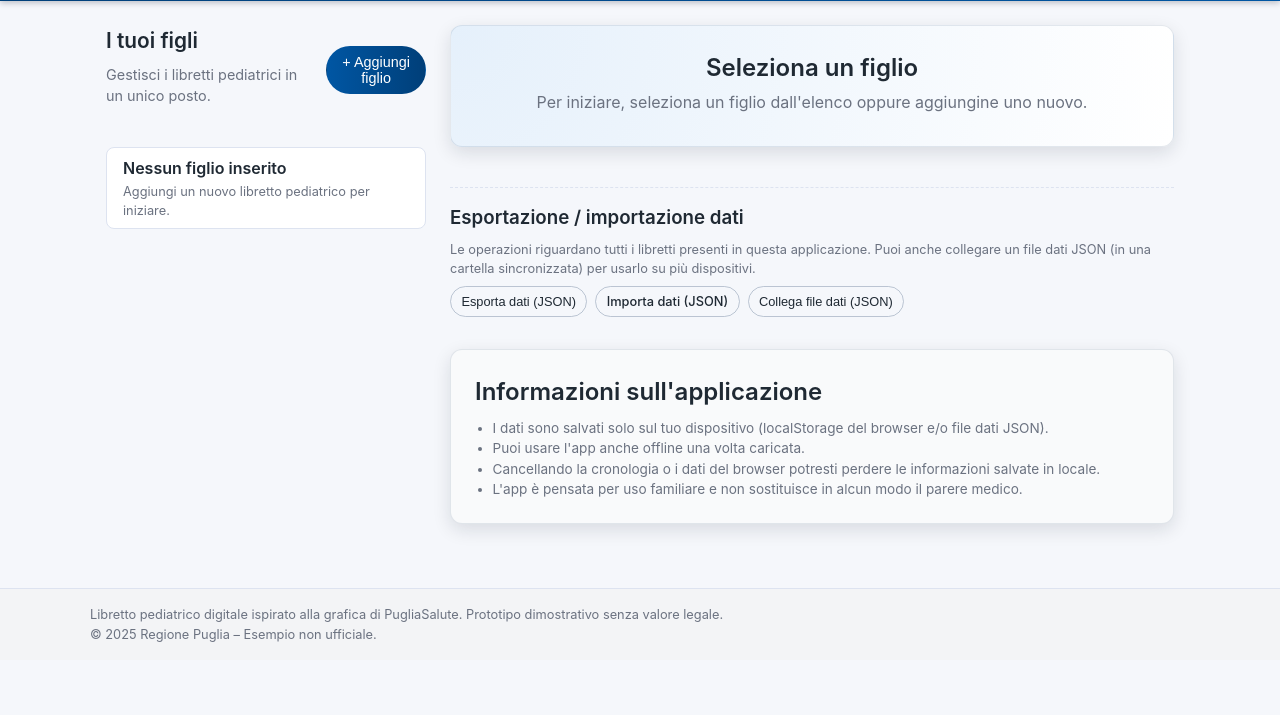
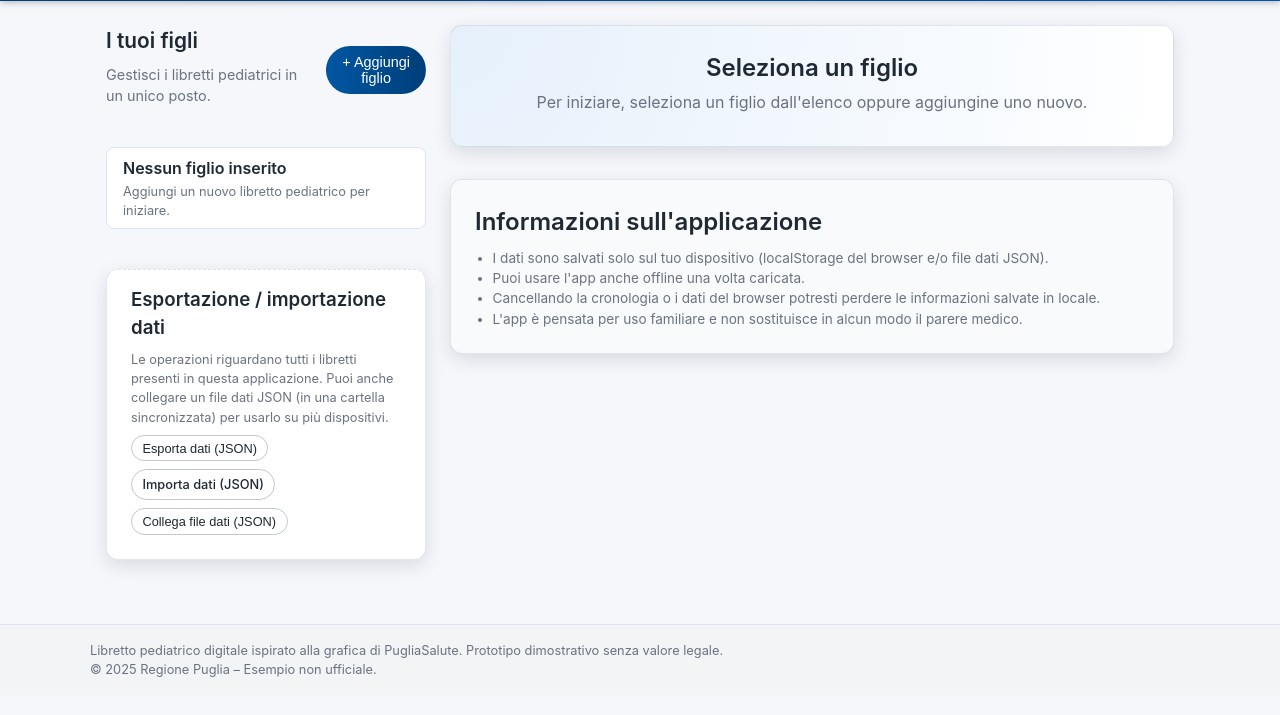
Before and after one commit to notael-lab/libretto-pediatrico, a plain HTML site: page index.html in a window 1280 px wide. Shown: the part 77-792 px from the top of the page. Drawn offline with nearby package versions, Linux system fonts and the light colour scheme.

Commit message:
Update index.html

```diff
--- a/index.html
+++ b/index.html
@@ -27,7 +27,7 @@
   </header>
 
   <main class="main container">
-    <!-- Pannello elenco figli -->
+    <!-- COLONNA SINISTRA: figli + backup -->
     <section id="children-panel" class="panel children-panel">
       <header class="panel-header">
         <div>
@@ -78,9 +78,32 @@
       <ul id="childrenList" class="children-list" aria-label="Elenco figli">
         <!-- generato da JavaScript -->
       </ul>
+
+      <!-- Backup / import / file dati - SEMPRE visibile -->
+      <section class="card backup-section">
+        <div class="section-header">
+          <h3>Esportazione / importazione dati</h3>
+          <p class="section-subtitle">
+            Le operazioni riguardano tutti i libretti presenti in questa applicazione.
+            Puoi anche collegare un file dati JSON (in una cartella sincronizzata) per usarlo su più dispositivi.
+          </p>
+        </div>
+        <div class="backup-actions">
+          <button id="exportJsonBtn" class="btn ghost small" type="button">
+            Esporta dati (JSON)
+          </button>
+          <label class="btn ghost small file-btn">
+            Importa dati (JSON)
+            <input id="importJsonInput" type="file" accept="application/json" hidden>
+          </label>
+          <button id="linkDataFileBtn" class="btn ghost small" type="button">
+            Collega file dati (JSON)
+          </button>
+        </div>
+      </section>
     </section>
 
-    <!-- Pannello dettaglio + info -->
+    <!-- COLONNA DESTRA: dettaglio + info -->
     <section class="panel detail-panel">
       <!-- Stato iniziale vuoto -->
       <div id="emptyState" class="card empty-state">
@@ -295,31 +318,7 @@
             </div>
           </form>
         </section>
-
-              </section>
-
-      <!-- Export / Import JSON e collegamento file -->
-        <section class="backup-section">
-          <div class="section-header">
-            <h3>Esportazione / importazione dati</h3>
-            <p class="section-subtitle">
-              Le operazioni riguardano tutti i libretti presenti in questa applicazione.
-              Puoi anche collegare un file dati JSON (in una cartella sincronizzata) per usarlo su più dispositivi.
-            </p>
-          </div>
-          <div class="backup-actions">
-            <button id="exportJsonBtn" class="btn ghost small" type="button">
-              Esporta dati (JSON)
-            </button>
-            <label class="btn ghost small file-btn">
-              Importa dati (JSON)
-              <input id="importJsonInput" type="file" accept="application/json" hidden>
-            </label>
-            <button id="linkDataFileBtn" class="btn ghost small" type="button">
-              Collega file dati (JSON)
-            </button>
-          </div>
-        </section>
+      </section>
 
       <!-- Informazioni app -->
       <section id="info-app" class="card info-card">
```
